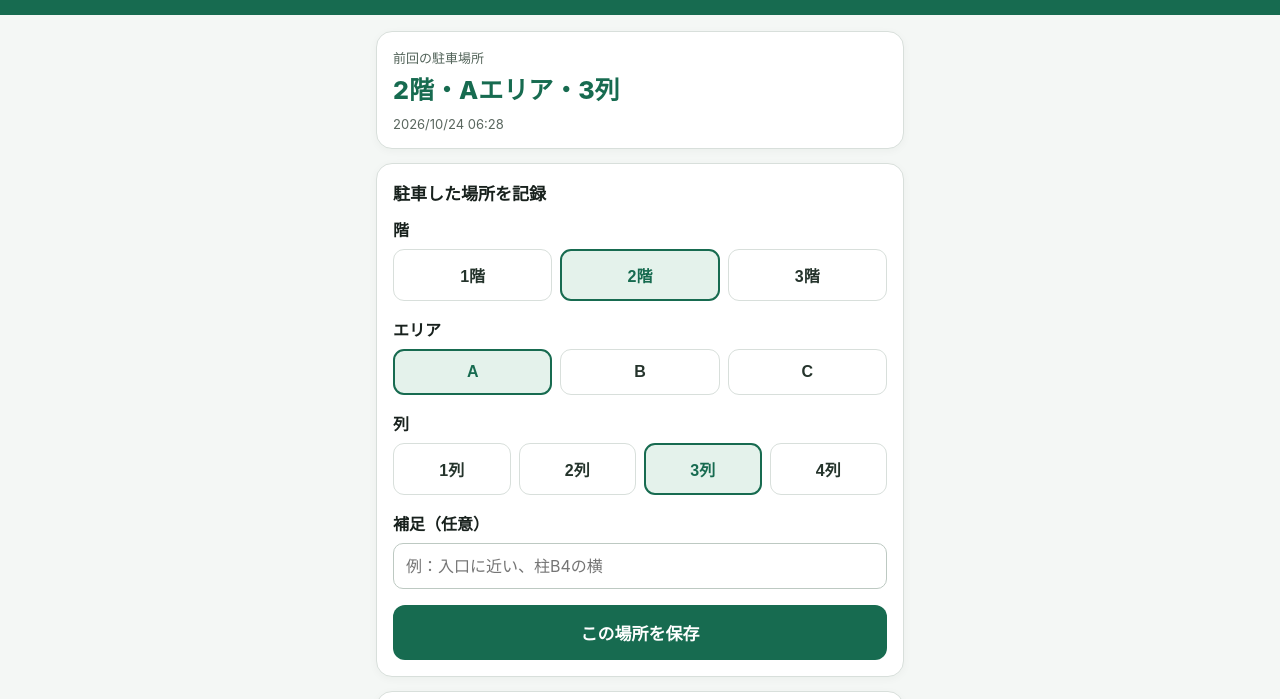
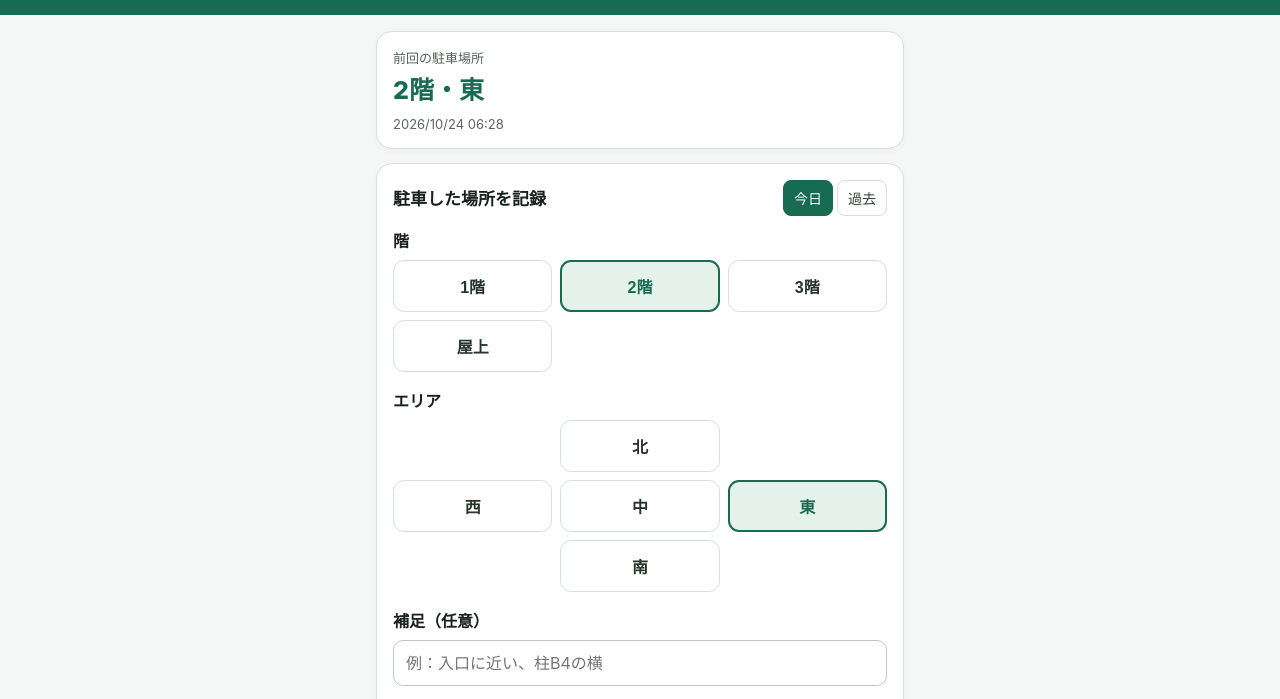
Before and after one commit to yasuyasu9999/parking-memo, a plain HTML site: page index.html in a window 1280 px wide. Both pictures are taken after a click on the button "この場所を保存". Shown: the part 85-784 px from the top of the page. Drawn offline with Linux system fonts and the light colour scheme.

Commit message:
Add files via upload

```diff
--- a/index.html
+++ b/index.html
@@ -15,11 +15,20 @@ header p { margin:0; font-size:14px; opacity:.9; }
 main { max-width:560px; margin:0 auto; padding:16px; }
 .card { background:white; border:1px solid var(--line); border-radius:16px; padding:16px; margin-bottom:14px; box-shadow:0 2px 8px #122b1a0a; }
 h2 { font-size:17px; margin:0 0 12px; }
+.section-heading { display:flex; align-items:center; justify-content:space-between; gap:8px; margin-bottom:12px; }
+.section-heading h2 { margin:0; }
+.date-filter { display:flex; gap:4px; flex-shrink:0; }
+.filter-button { border:1px solid var(--line); border-radius:8px; background:white; padding:7px 10px; color:#33443a; font-size:14px; }
+.filter-button[aria-pressed="true"] { background:var(--green); border-color:var(--green); color:white; }
 .field { margin-bottom:16px; }
 .field:last-child { margin-bottom:0; }
 label { display:block; font-weight:650; margin-bottom:8px; }
 .choices { display:grid; grid-template-columns:repeat(3,minmax(0,1fr)); gap:8px; }
 .choices.rows { grid-template-columns:repeat(4,minmax(0,1fr)); }
+.area-layout { display:flex; flex-direction:column; gap:8px; }
+.area-row { display:grid; grid-template-columns:repeat(3,minmax(0,1fr)); gap:8px; }
+.area-row.single { grid-template-columns:repeat(3,minmax(0,1fr)); }
+.area-row.single .choice { grid-column:2; }
 .choice { border:1px solid var(--line); border-radius:11px; background:white; padding:13px 5px; font-size:16px; font-weight:650; color:#25342c; }
 .choice[aria-pressed="true"] { border:2px solid var(--green); background:var(--pale); color:var(--green); padding:12px 4px; }
 input, textarea { width:100%; border:1px solid #bdc9c2; border-radius:10px; padding:12px; font:inherit; background:white; }
@@ -45,22 +54,31 @@ button.secondary { border:1px solid var(--line); border-radius:10px; background:
   <div id="lastMeta" class="meta"></div>
 </section>
 <section class="card">
-  <h2>駐車した場所を記録</h2>
+  <div class="section-heading">
+    <h2>駐車した場所を記録</h2>
+    <div class="date-filter" role="group" aria-label="記録日の表示">
+      <button type="button" id="filterToday" class="filter-button" aria-pressed="true">今日</button>
+      <button type="button" id="filterPast" class="filter-button" aria-pressed="false">過去</button>
+    </div>
+  </div>
   <div class="field"><label>階</label><div id="floors" class="choices">
     <button class="choice" data-group="floor" data-value="1階" aria-pressed="false">1階</button>
     <button class="choice" data-group="floor" data-value="2階" aria-pressed="true">2階</button>
     <button class="choice" data-group="floor" data-value="3階" aria-pressed="false">3階</button>
+    <button class="choice" data-group="floor" data-value="屋上" aria-pressed="false">屋上</button>
   </div></div>
-  <div class="field"><label>エリア</label><div id="areas" class="choices">
-    <button class="choice" data-group="area" data-value="Aエリア" aria-pressed="true">A</button>
-    <button class="choice" data-group="area" data-value="Bエリア" aria-pressed="false">B</button>
-    <button class="choice" data-group="area" data-value="Cエリア" aria-pressed="false">C</button>
-  </div></div>
-  <div class="field"><label>列</label><div id="rows" class="choices rows">
-    <button class="choice" data-group="row" data-value="1列" aria-pressed="false">1列</button>
-    <button class="choice" data-group="row" data-value="2列" aria-pressed="false">2列</button>
-    <button class="choice" data-group="row" data-value="3列" aria-pressed="true">3列</button>
-    <button class="choice" data-group="row" data-value="4列" aria-pressed="false">4列</button>
+  <div class="field"><label>エリア</label><div id="areas" class="area-layout">
+    <div class="area-row single">
+      <button class="choice" data-group="area" data-value="北" aria-pressed="false">北</button>
+    </div>
+    <div class="area-row">
+      <button class="choice" data-group="area" data-value="西" aria-pressed="false">西</button>
+      <button class="choice" data-group="area" data-value="中" aria-pressed="false">中</button>
+      <button class="choice" data-group="area" data-value="東" aria-pressed="true">東</button>
+    </div>
+    <div class="area-row single">
+      <button class="choice" data-group="area" data-value="南" aria-pressed="false">南</button>
+    </div>
   </div></div>
   <div class="field"><label for="memo">補足（任意）</label><input id="memo" maxlength="80" placeholder="例：入口に近い、柱B4の横"></div>
   <button id="save" class="primary">この場所を保存</button>
@@ -74,7 +92,8 @@ button.secondary { border:1px solid var(--line); border-radius:10px; background:
 </main>
 <script>
 const STORAGE_KEY = "parkingMemoRecordsV1";
-const selected = { floor: "2階", area: "Aエリア", row: "3列" };
+const selected = { floor: "2階", area: "東" };
+let activeFilter = "today";
 document.querySelectorAll(".choice").forEach(button => {
   button.addEventListener("click", () => {
     const group = button.dataset.group;
@@ -89,7 +108,11 @@ function saveRecords(records) { localStorage.setItem(STORAGE_KEY, JSON.stringify
 function formatDate(iso) {
   return new Intl.DateTimeFormat("ja-JP", {year:"numeric", month:"2-digit", day:"2-digit", hour:"2-digit", minute:"2-digit"}).format(new Date(iso));
 }
-function placeText(r) { return `${r.floor}・${r.area}・${r.row}`; }
+function placeText(r) { return `${r.floor}・${r.area}`; }
+function isToday(iso) {
+  const d = new Date(iso), n = new Date();
+  return d.getFullYear() === n.getFullYear() && d.getMonth() === n.getMonth() && d.getDate() === n.getDate();
+}
 function render() {
   const records = getRecords();
   const lastPlace = document.getElementById("lastPlace");
@@ -103,14 +126,17 @@ function render() {
     lastPlace.textContent = "まだ記録がありません";
     lastMeta.textContent = "";
   }
+  document.getElementById("filterToday").setAttribute("aria-pressed", String(activeFilter === "today"));
+  document.getElementById("filterPast").setAttribute("aria-pressed", String(activeFilter === "past"));
+  const filtered = records.filter(r => activeFilter === "today" ? isToday(r.time) : !isToday(r.time));
   const history = document.getElementById("history");
-  if (!records.length) {
+  if (!filtered.length) {
     history.className = "empty";
-    history.textContent = "保存すると、ここに履歴が表示されます。";
+    history.textContent = activeFilter === "today" ? "今日はまだ記録がありません。" : "過去の記録はありません。";
   } else {
     history.className = "";
     history.replaceChildren();
-    records.slice(0,10).forEach(r => {
+    filtered.slice(0,50).forEach(r => {
       const item = document.createElement("div"); item.className = "history-item";
       const place = document.createElement("div"); place.className = "history-place"; place.textContent = placeText(r);
       const meta = document.createElement("div"); meta.className = "history-meta"; meta.textContent = `${formatDate(r.time)}${r.memo ? " ／ " + r.memo : ""}`;
@@ -126,6 +152,8 @@ document.getElementById("save").addEventListener("click", () => {
   render();
   window.scrollTo({top:0, behavior:"smooth"});
 });
+document.getElementById("filterToday").addEventListener("click", () => { activeFilter = "today"; render(); });
+document.getElementById("filterPast").addEventListener("click", () => { activeFilter = "past"; render(); });
 document.getElementById("clear").addEventListener("click", () => {
   if (confirm("保存した履歴をすべて削除します。よろしいですか？")) {
     localStorage.removeItem(STORAGE_KEY); render();
```
